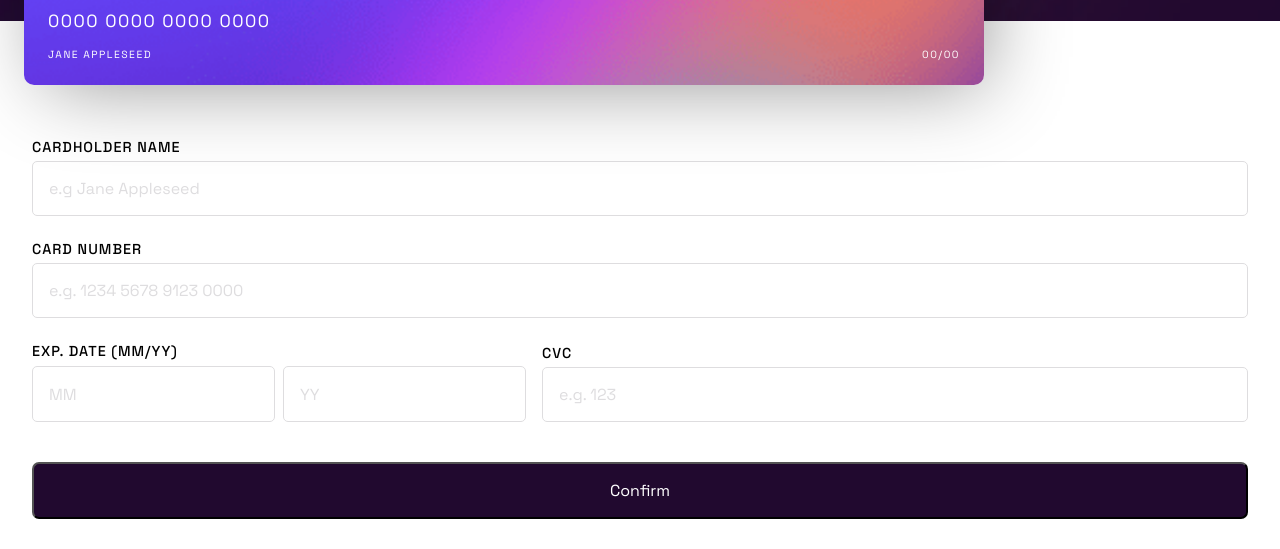
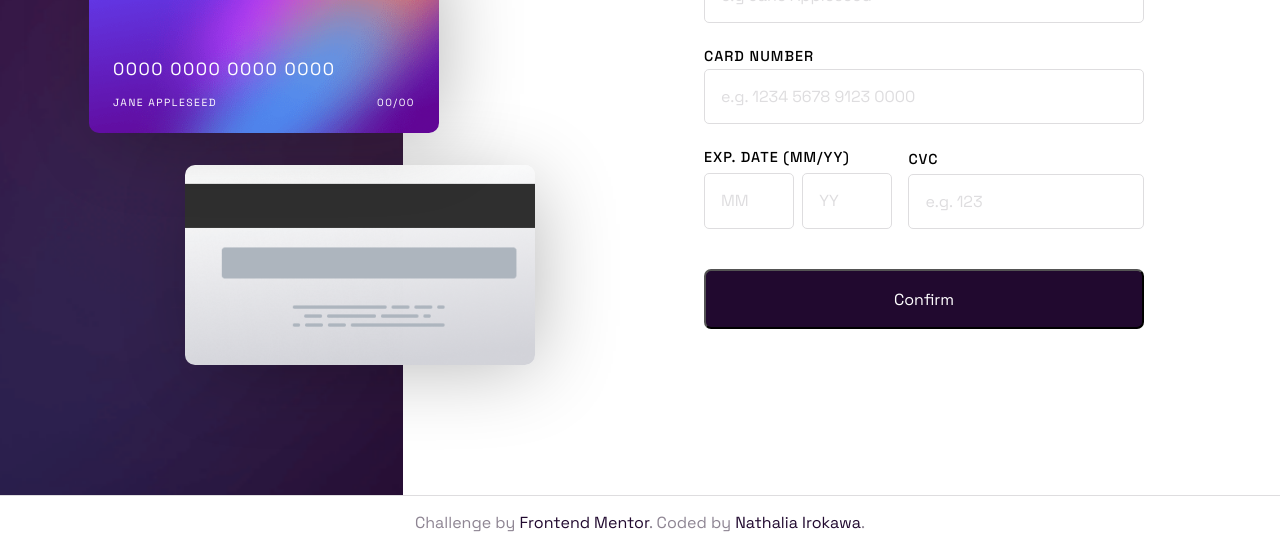
Before and after one commit to nathaliaif/interactive-card-details, a plain HTML site: page index.html in a window 1280 px wide. Shown: the part 251-800 px from the top of the page. Drawn offline with Linux system fonts and the light colour scheme.

Commit message:
feat: add desktop layout

```diff
--- a/index.html
+++ b/index.html
@@ -14,10 +14,11 @@
 <body>
   <header>
     <img src="images/bg-main-mobile.png" alt="" class="header-bg">
-    <div class="card-back">
+    <div class="cards-container">
+      <div class="card card-back">
         <p id="card-back__cvc"></p>
       </div>
-    <div class="card-front">
+      <div class="card card-front">
         <img src="./images/card-logo.svg" alt="">
         <div class="card-front__texts">
           <p id="card-front__number">0000 0000 0000 0000</p>
@@ -27,9 +28,11 @@
           </p>
         </div>
       </div >
+    </div>
   </header>
 
   <main>
+    <div class="main-container">
       <form action="" class="form-card">
         <label for="cardholder-name">Cardholder Name</label>
         <input type="text" id="cardholder-name" placeholder="e.g Jane Appleseed">
@@ -59,6 +62,7 @@
         <p>We've added your card details</p>
         <a href="" class="button">Continue</a>
        </div>
+    </div>
   </main>
 
   <footer class="attribution">
--- a/style.css
+++ b/style.css
@@ -26,44 +26,56 @@ html {
 
 header {
     position: relative;
+    display: flex;
+    flex-direction: column;
+    align-items: center;
 }
 
 .header-bg {
     background-image: url('images/bg-main-mobile.png');
     object-fit: cover;
     width: 100%;
-    height: 17em;
+    height: 16em;
     z-index: -1;
 }
 
+.cards-container {
+    position: absolute;
+    top: 0;
+    width: 100%;
+    height: auto;
+    padding: 1.4rem;
+    display: flex;
+    flex-direction: column;
+    align-items: center;
+}
+
+.card {
+    position: absolute;
+    width: 75%;
+    height: 11em;
+    border-radius: 10px;
+    -webkit-box-shadow: 10px 10px 82px -11px rgba(0,0,0,0.30);
+    -moz-box-shadow: 10px 10px 82px -11px rgba(0,0,0,0.30);
+    box-shadow: 10px 10px 82px -11px rgba(0,0,0,0.30);
+}
+
 .card-back {
-    position: absolute;
     top: 2rem;
     right: 1.5rem;
-    width: 75%;
-    height: 11em;
     background: url('images/bg-card-back.png');
     background-size: cover;
-    border-radius: 10px;
 }
 
 .card-front {
-    position: absolute;
-    top: 10rem;
+    top: 7rem;
     left: 1.5rem;
     display: flex;
     flex-direction: column;
     justify-content: space-between;
-    width: 75%;
-    height: 11em;
     background: url('images/bg-card-front.png');
     background-size: cover;
-    border-radius: 10px;
     padding: 1.5rem;
-    -webkit-box-shadow: 10px 10px 82px -11px rgba(0,0,0,0.43);
-    -moz-box-shadow: 10px 10px 82px -11px rgba(0,0,0,0.43);
-    box-shadow: 10px 10px 82px -11px rgba(0,0,0,0.43);
-
     color: var(--white);
 }
 
@@ -91,11 +103,19 @@ header {
     text-transform: uppercase;
 }
 
+
+/* --- Main Container ---- */
+
 main {
-    margin-top: 5rem;
-    padding: 2rem;
+    margin-top: 4rem;
+    padding: 4rem 2rem 2rem 2rem;
     height: 100%;
+    max-width: 600px;
+    margin: 0 auto;
 }
+
+
+/* ---- Card Details Form ---- */
 
 .form-card {
     display: flex;
@@ -138,7 +158,7 @@ main {
     grid-template-areas:
         "label label"
         "month year";
-    width: 70%;
+    width: 80%;
     column-gap: 0.5rem;
 }
 
@@ -162,13 +182,17 @@ main {
 .button {
     margin-top: 1rem;
     width: 100%;
-    padding: 1rem;
+    padding: 1.1rem;
     font-size: 1rem;
     color: var(--white);
     text-align: center;
     border-radius: 7px;
     background-color: var(--dark-violet);
     transition: 0.3s;
+
+    &:hover {
+        cursor: pointer;
+    }
 }
 
 /* ---- Complete Container ---- */
@@ -186,6 +210,15 @@ main {
     margin-bottom: 1rem;
 }
 
+.complete-container h1 {
+    text-transform: uppercase;
+    letter-spacing: 1px;
+}
+
+.complete-container p{
+    font-size: 1.3rem;
+}
+
 .complete-container a {
     text-decoration: none;
     transition: 0.3s;
@@ -194,11 +227,12 @@ main {
 .attribution {
     float: bottom;
     position: relative;
+    width: 100%;
     bottom: 0;
     padding: 1rem 1rem;
     border-top: 1.5px solid var(--light-gray);
+    background-color: var(--white);
     color: var(--dark-gray);
-    /* background-color: var(--light-gray); */
     text-align: center;
 }
 
@@ -207,3 +241,96 @@ main {
     color: var(--dark-violet);
     transition: 0.3s;
 }
+
+@media screen and (min-width: 450px){
+    .cards-container {
+        width: 29rem;
+    }
+
+    .card-back {
+        margin-left: 5rem;
+        width: 290px;
+    }
+
+    .card-front {
+        margin-right: 5rem;
+        width: 290px;
+    }
+
+    main {
+        margin-top: 3rem;
+        padding: 2rem 2rem 3.5rem 2rem;
+    }
+}
+
+@media screen and (min-width: 1000px) {
+    body {
+        flex-direction: row;
+    }
+
+    header {
+        width: 45%;
+        align-items: center;
+        display: flex;
+        align-items: flex-end;
+        justify-content: center;
+    }
+
+    .header-bg {
+        position: absolute;
+        left: 0;
+        height: 100vh;
+        width: 70%;
+    }
+
+    .cards-container {
+        position: relative;
+        display: flex;
+        flex-direction: column-reverse;
+        row-gap: 2rem;
+        padding: 0;
+    }
+
+    .card {
+        position: relative;
+        width: 350px;
+        height: 12.5em;
+        border-radius: 10px;
+    }
+
+    .card-back {
+        top: 0;
+    }
+
+    .card-front {
+        top: 0;
+        margin-right: 13rem;
+    }
+
+    main {
+        margin-top: 0;
+        margin-right: 15rem;
+        height: 100%;
+        display: flex;
+        align-items: center;
+        margin: 0;
+        padding-left: 8rem;
+    }
+
+    .main-container {
+        display: flex;
+        justify-content: center;
+        width: 600px;
+    }
+
+    .complete-container{
+        left: 0;
+    }
+
+    .attribution {
+        position: absolute;
+        bottom: 0;
+        right: 0;
+    }
+
+}
```
Lines whose indentation alone changed are shown as unchanged.
